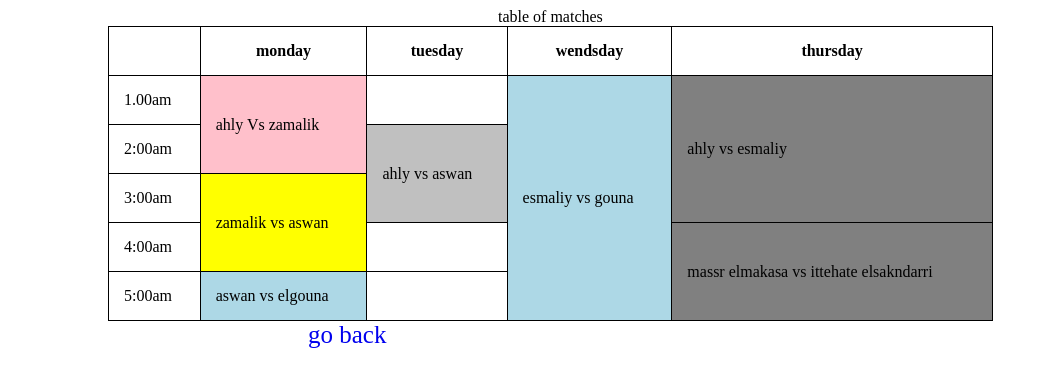
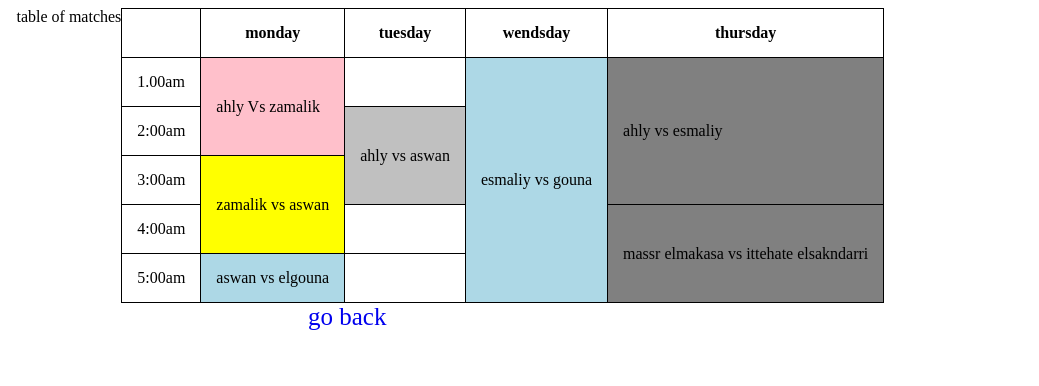
Before and after one commit to ahmed1958/assiment1, a plain HTML site: page table.html in a window 1280 px wide. Shown: the whole page, without its empty margins (0-1039 px from the left). Drawn offline with Linux system fonts and the light colour scheme.

Commit message:
Update table.html

```diff
--- a/table.html
+++ b/table.html
@@ -11,7 +11,8 @@
  table{
   border-collapse:collapse;
   width:100%;
-   margin-left:100px;
+  display: flex;
+  justify-content: center;
  }
  a{
  margin-left:300px;
```
